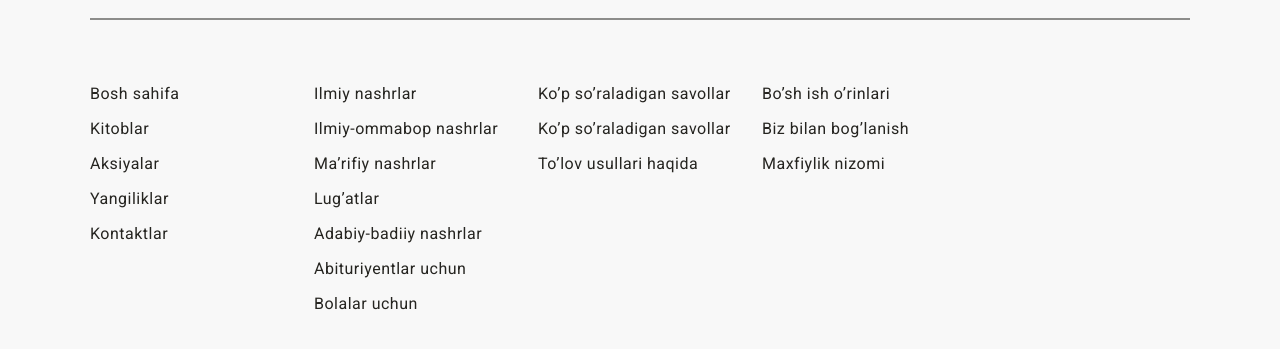
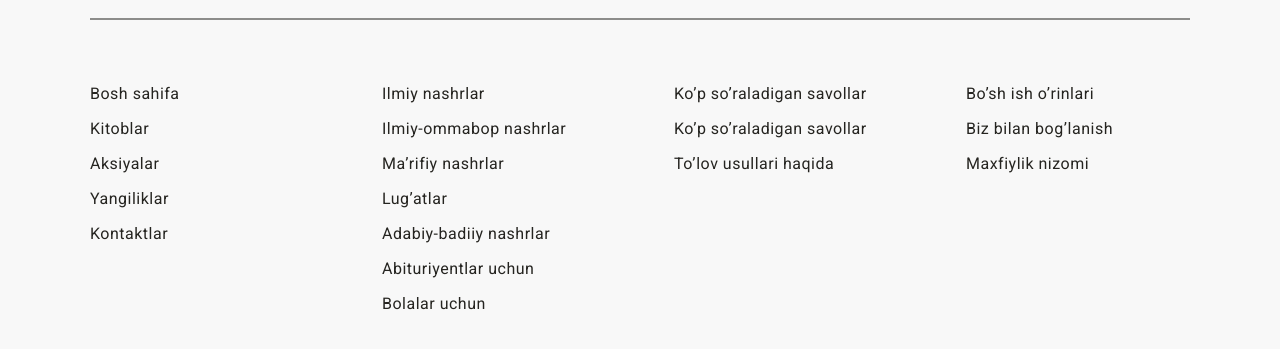
Before and after one commit to shakhzodbekbobobekov/Akademnashr-promo-sayt, a plain HTML site: page index.html in a window 1280 px wide. Shown: the part 2691-3040 px from the top of the page. Drawn offline with Linux system fonts and the light colour scheme.

Commit message:
Ready site

```diff
--- a/main.css
+++ b/main.css
@@ -336,8 +336,7 @@ body {
 
 .site-footer-bottom {
     display: flex;
-    /* justify-content: space-between;
-    align-items: center; */
+    justify-content: space-between;
 }
 
 .site-footer-links {
```
